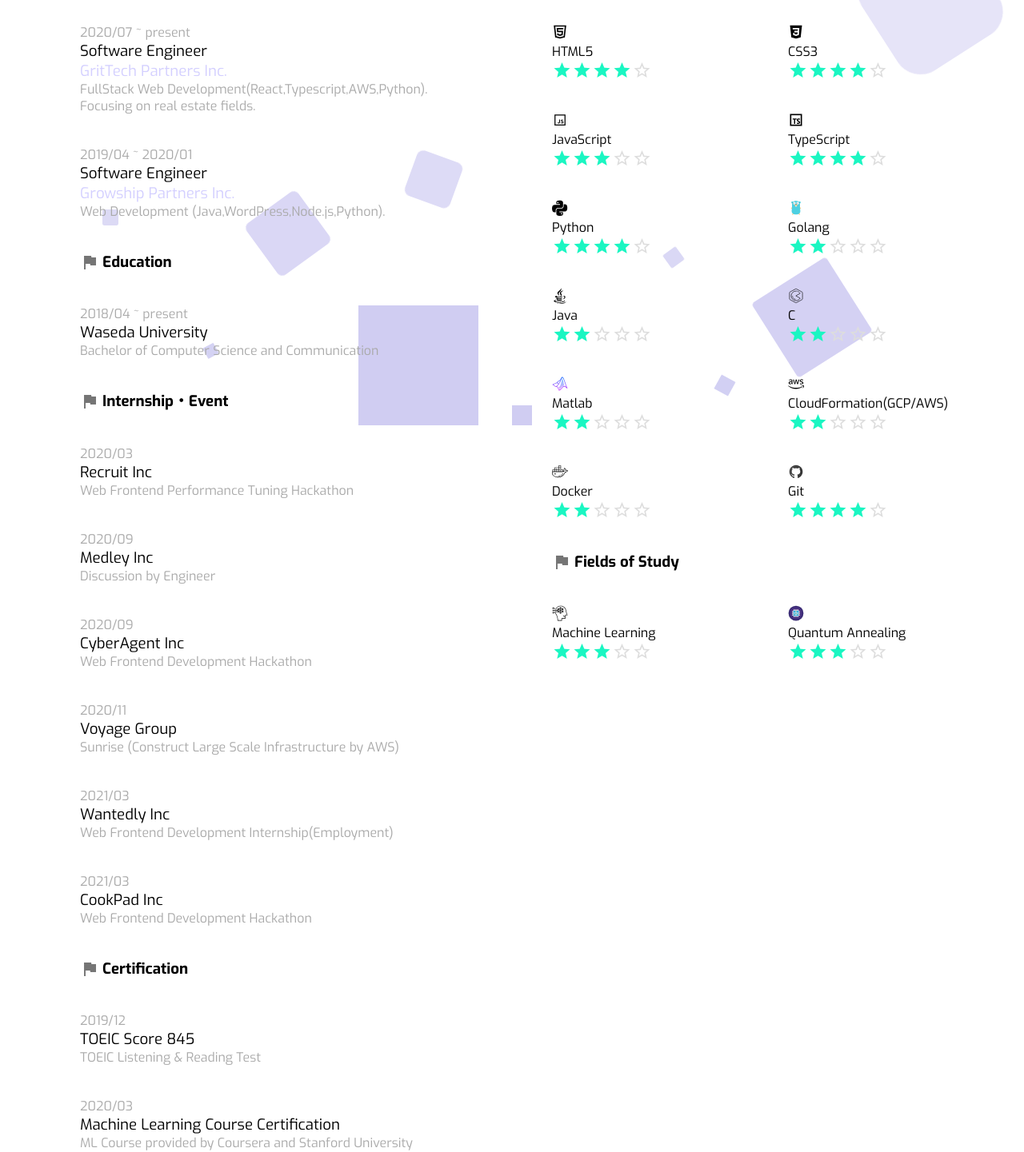
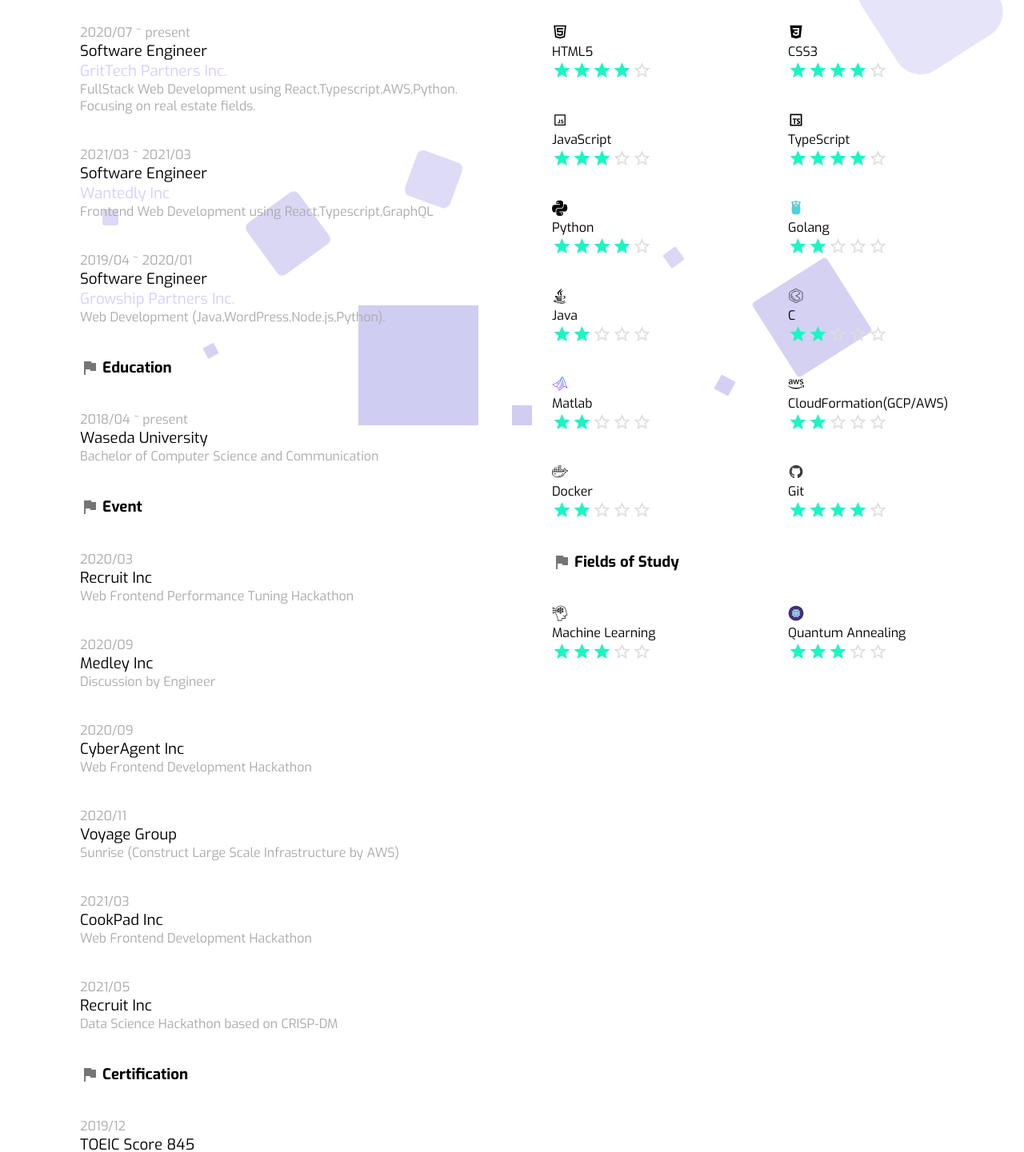
Before and after one commit to YadaYuki/portfolio_me, a Vue app: page / in a window 1280 px wide. Shown: the part 418-1859 px from the top of the page at 80% size. Built offline with nearby package versions, Linux system fonts and the light colour scheme.

Commit message:
Add Data Science Of Recruit

```diff
--- a/src/assets/data/event.json
+++ b/src/assets/data/event.json
@@ -29,16 +29,16 @@
   },
   {
     "id": 5,
-    "title": "Web Frontend Development Internship(Employment)",
-    "company_name": "Wantedly Inc",
-    "month": "2021/03",
-    "period": 14
-  },
-  {
-    "id": 6,
     "title": "Web Frontend Development Hackathon",
     "company_name": "CookPad Inc",
     "month": "2021/03",
     "period": 5
+  },
+  {
+    "id": 6,
+    "title": "Data Science Hackathon based on CRISP-DM",
+    "company_name": "Recruit Inc",
+    "month": "2021/05",
+    "period": 5
   }
 ]
--- a/src/assets/data/experience.json
+++ b/src/assets/data/experience.json
@@ -6,10 +6,19 @@
     "start": "2020/07",
     "end": "present",
     "job_title": "Software Engineer",
-        "description": "FullStack Web Development(React,Typescript,AWS,Python).   Focusing on real estate fields."
+    "description": "FullStack Web Development using React,Typescript,AWS,Python. Focusing on real estate fields."
   },
   {
     "id": 2,
+    "company_name": "Wantedly Inc",
+    "company_link": "https://www.wantedly.com/",
+    "start": "2021/03",
+    "end": "2021/03",
+    "job_title": "Software Engineer",
+    "description": "Frontend Web Development using React,Typescript,GraphQL"
+  },
+  {
+    "id": 3,
     "company_name": "Growship Partners Inc.",
     "company_link": "https://www.growship.com/",
     "start": "2019/04",
--- a/src/components/parts/Event.vue
+++ b/src/components/parts/Event.vue
@@ -1,6 +1,6 @@
 <template>
   <div class="fuga">
-    <ProfileSubsectionTitle subsection_title="Internship・Event" />
+    <ProfileSubsectionTitle subsection_title="Event" />
     <!-- For -->
 
       <EventItem v-for="event in events" v-bind:event="event" :key="event.id" />
```
Lines whose indentation alone changed are shown as unchanged.
